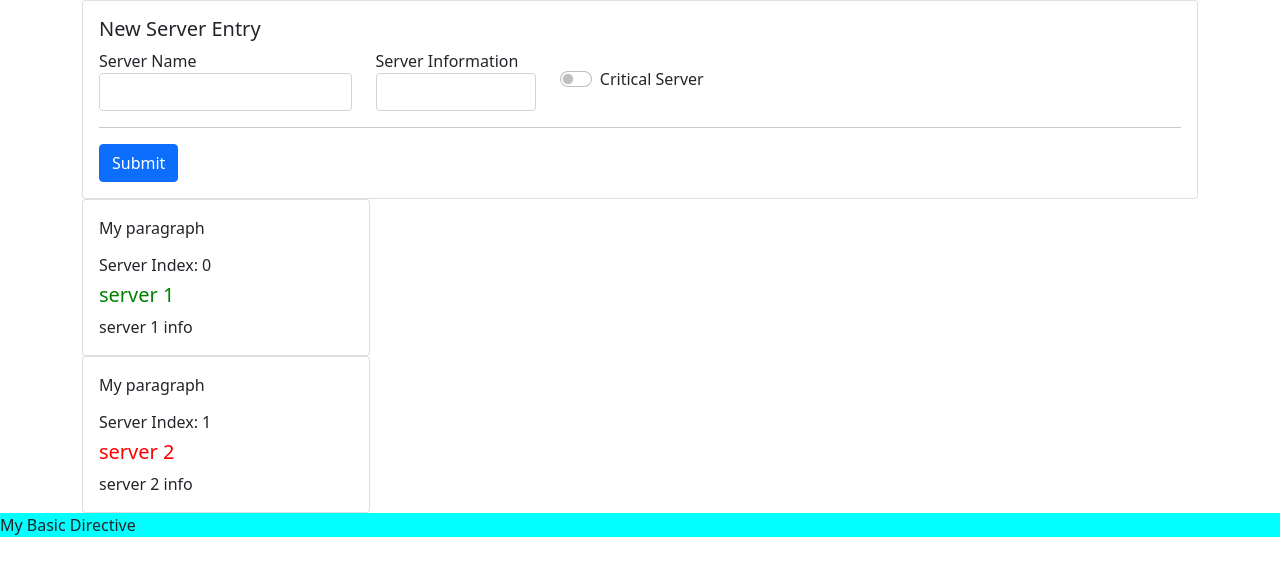
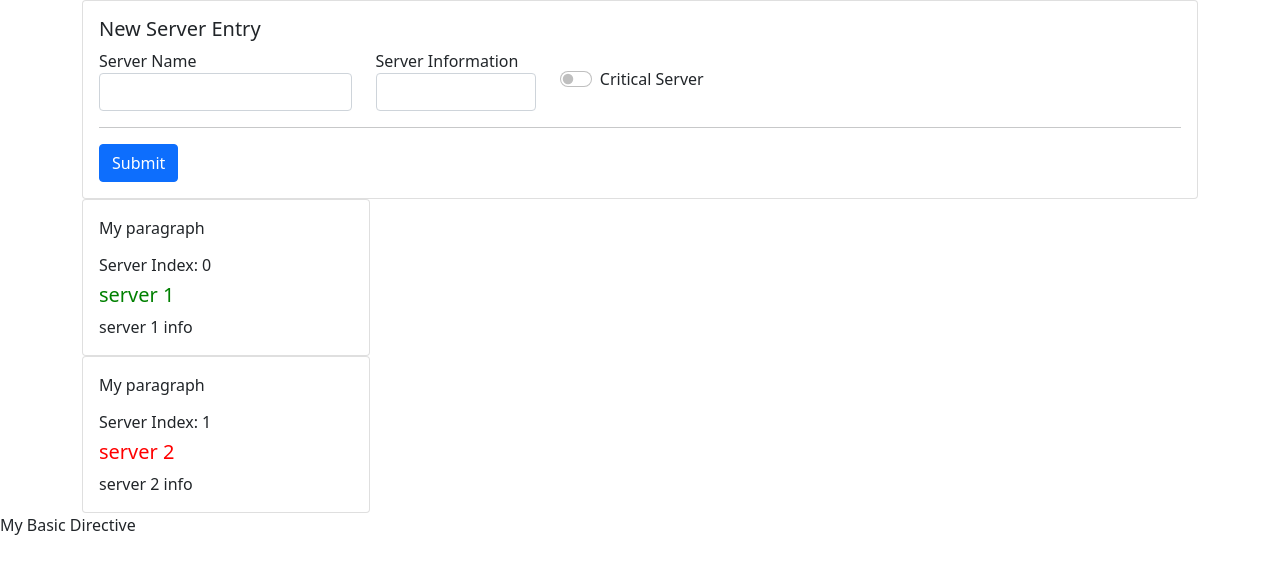
Before and after one commit to bhavikvashi1804/AngularBasics, an Angular app: page / in a window 1280 px wide. Shown: the top 576 px of the page. Built offline with nearby package versions, Linux system fonts and the light colour scheme.

Commit message:
binding directive props

```diff
--- a/src/app/app.component.html
+++ b/src/app/app.component.html
@@ -2,4 +2,6 @@
     <app-server></app-server>
 </div>
 
-<p appBetterHighlight>My Basic Directive</p>
+<p appBetterHighlight
+[defaultColor]="'green'"
+[hoverColor]="'red'">My Basic Directive</p>
--- a/src/app/better-highlight.directive.ts
+++ b/src/app/better-highlight.directive.ts
@@ -1,19 +1,36 @@
-import { Directive, ElementRef, HostBinding, HostListener, OnInit, Renderer2 } from '@angular/core';
+import { Directive, HostBinding,  HostListener,  Input } from '@angular/core';
 
 @Directive({
   selector: '[appBetterHighlight]'
 })
-export class BetterHighlightDirective implements OnInit{
+export class BetterHighlightDirective {
 
-  constructor(private elementRef: ElementRef, private render: Renderer2) { }
+  @Input()
+  defaultColor: string = 'transparent';
+
+  @Input()
+  hoverColor: string = 'cyan';
+
+  @HostBinding('style.backgroundColor')
+  backgroundColorProp: string = this.defaultColor;
+
+  constructor() { }
 
 
-  ngOnInit(): void {
-    this.backgroundColorProp = 'cyan';
+  @HostListener('mouseenter')
+  onMouseEnter(){
+    this.backgroundColorProp = this.hoverColor;
   }
 
-  @HostBinding('style.backgroundColor')
-  backgroundColorProp!: string;
+  @HostListener('mouseleave')
+  onMouseLeave(){
+    this.backgroundColorProp = this.defaultColor;
+  }
+
+
+
+
+
 
 
 }
```
